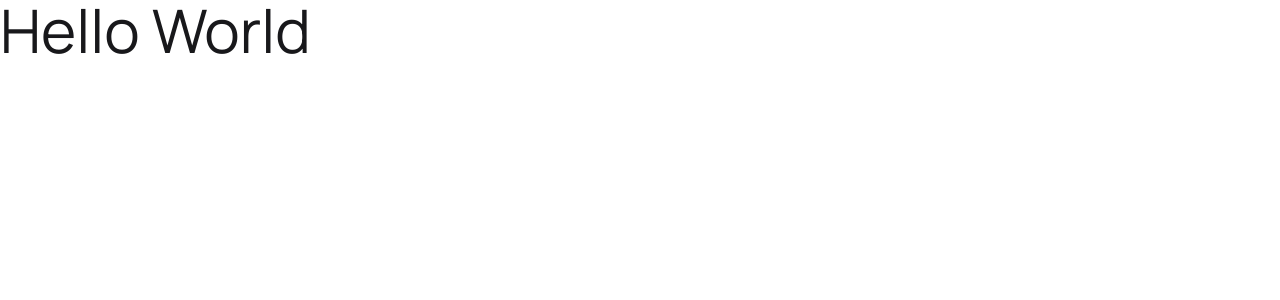
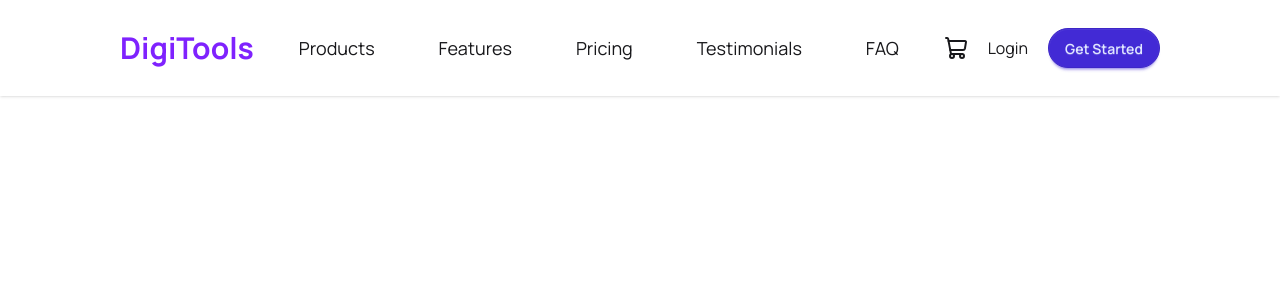
Before and after one commit to Mahadi176/Digitool-Platform, a React (Vite) app: page / in a window 1280 px wide. Shown: the top 300 px of the page. Built offline with nearby package versions, Linux system fonts and the light colour scheme.

Commit message:
navbar added

```diff
--- a/src/App.jsx
+++ b/src/App.jsx
@@ -1,10 +1,11 @@
 import './App.css'
+import Navbar from './Components/Navbar'
 
 function App() {
 
   return (
     <>
-      <h1 className='text-6xl'>Hello World</h1>
+      <Navbar/>
     </>
   )
 }
--- a/src/Components/Navbar.jsx
+++ b/src/Components/Navbar.jsx
@@ -0,0 +1,38 @@
+import React from 'react';
+import { ShoppingCart } from 'lucide-react';
+
+const Navbar = () => {
+  return (
+    <div className="md:flex items-center justify-between shadow-sm bg-base-100 py-5 md:px-30">
+      <div >
+        <h1 className='text-3xl font-bold text-violet-600 text-center py-2'>DigiTools</h1>
+      </div>
+      <div className=" hidden md:flex">
+        <ul className="menu menu-horizontal gap-10 px-1 text-lg">
+          <li>
+            <a>Products</a>
+          </li>
+          <li>
+            <a>Features</a>
+          </li>
+          <li>
+            <a>Pricing</a>
+          </li>
+          <li>
+            <a>Testimonials</a>
+          </li>
+          <li>
+            <a>FAQ</a>
+            </li>
+        </ul>
+      </div>
+      <div className="flex items-center justify-center gap-5">
+        <div><ShoppingCart /></div>
+        <div>Login</div>
+        <button className='btn btn-primary rounded-4xl'>Get Started</button>
+      </div>
+    </div>
+  );
+};
+
+export default Navbar;
```
